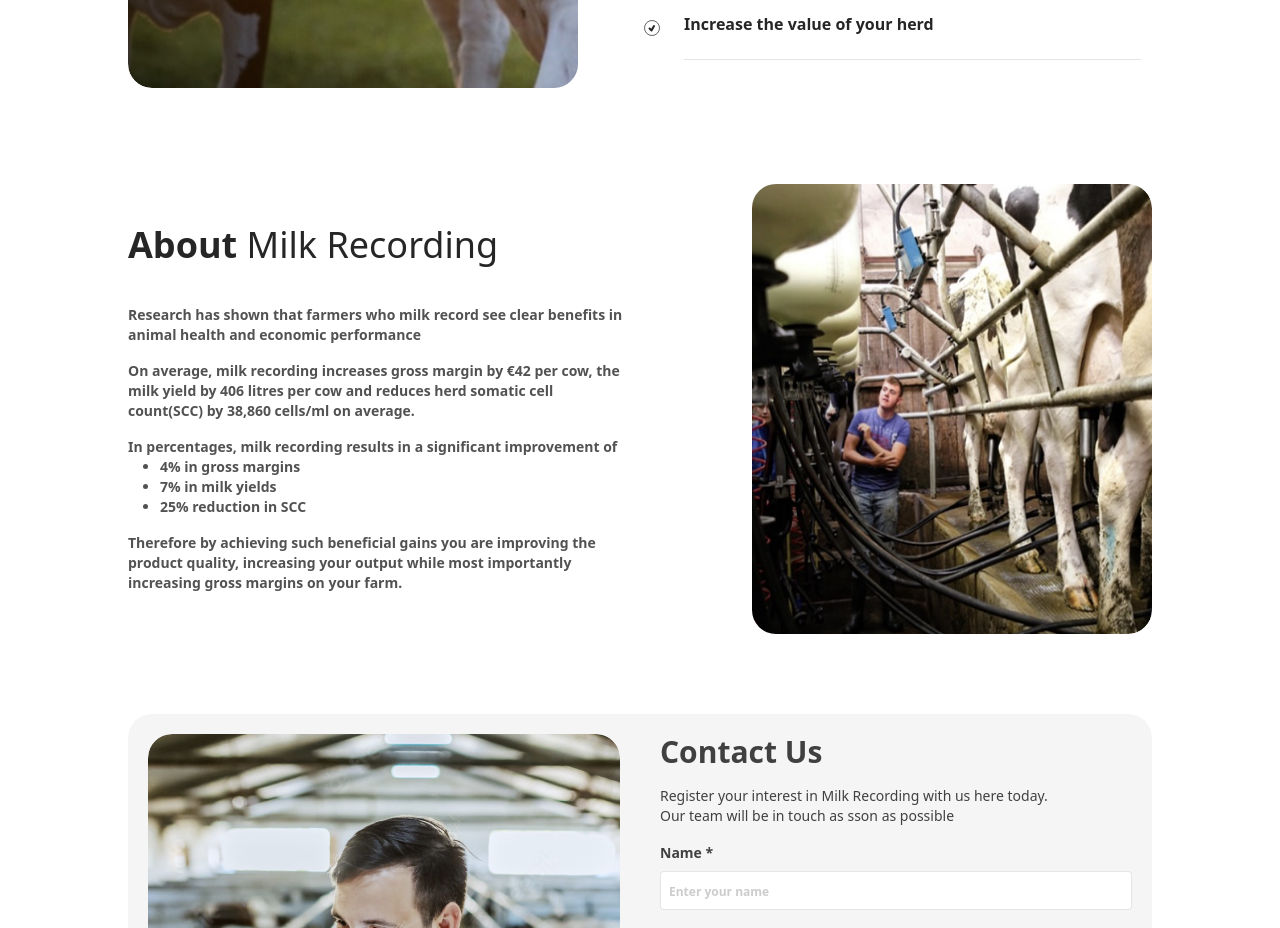
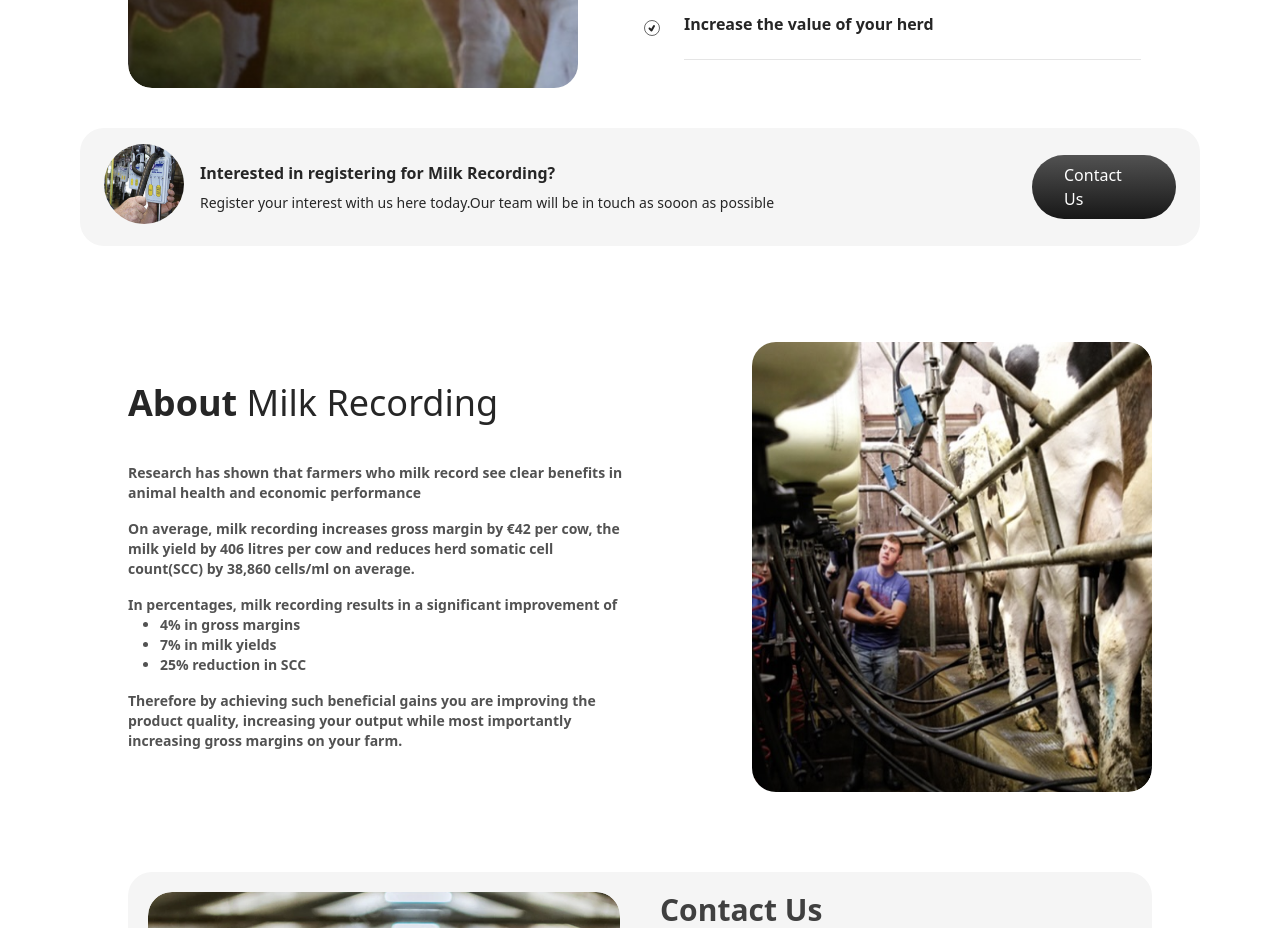
Before and after one commit to SeanGlamuare/dairy-data, a Next.js app: page / in a window 1280 px wide. Shown: the part 1780-2708 px from the top of the page. Built offline with nearby package versions, Linux system fonts and the light colour scheme.

Commit message:
feat: added contact dialog box

```diff
--- /dev/null
+++ b/components/Contact/Button/Button.tsx
@@ -0,0 +1,11 @@
+import React from "react";
+
+const Button = () => {
+	return (
+		<div className="p-2 px-8 text-white rounded-full cursor-pointer bg-gradient-to-b from-neutral-600 w-36 flex justify-center to-neutral-900 hover:shadow-lg hover:shadow-black/25 active:scale-[.97]">
+			Contact Us
+		</div>
+	);
+};
+
+export default Button;
--- a/components/Navbar/Navbar.tsx
+++ b/components/Navbar/Navbar.tsx
@@ -2,6 +2,7 @@ import Image from "next/image";
 import React, { useState } from "react";
 import { GiHamburgerMenu } from "react-icons/gi";
 import { ImCross } from "react-icons/im";
+import Button from "../Contact/Button/Button";
 
 const menu = [
 	{ name: "Milk Recording" },
@@ -34,9 +35,7 @@ const Navbar = () => {
 							</div>
 						);
 					})}
-					<div className="p-2 px-8 text-white rounded-full cursor-pointer bg-gradient-to-b from-neutral-600 w-36 flex justify-center to-neutral-900 hover:shadow-lg hover:shadow-black/25 active:scale-[.97]">
-						Contact Us
-					</div>
+					<Button />
 				</div>
 				<div
 					onClick={() => setShowSideMenu(true)}
--- /dev/null
+++ b/components/contactDialog/contactDialog.tsx
@@ -0,0 +1,36 @@
+import Image from "next/image";
+import React from "react";
+import Button from "../Contact/Button/Button";
+
+const ContactDialog = () => {
+	return (
+		<div className="flex justify-center w-full px-0 lg:px-20">
+			<div className="flex flex-col items-center justify-between w-full px-6 py-4 lg:flex-row bg-neutral-100 rounded-3xl gap-y-8 text-neutral-800">
+				<div className="flex items-center gap-4">
+					<div className="w-40 lg:w-max">
+						<Image
+							src="/contactDialog/cd1.png"
+							width={80}
+							height={80}
+							className="object-cover rounded-full min-w-[100px]"
+						/>
+					</div>
+					<div className="flex flex-col gap-2">
+						<div className="font-bold">
+							Interested in registering for Milk Recording?
+						</div>
+						<div className="flex text-sm lg:flex-col">
+							Register your interest with us here today.
+							<>Our team will be in touch as sooon as possible</>
+						</div>
+					</div>
+				</div>
+				<div>
+					<Button />
+				</div>
+			</div>
+		</div>
+	);
+};
+
+export default ContactDialog;
--- a/pages/index.tsx
+++ b/pages/index.tsx
@@ -7,6 +7,7 @@ import Benefit from "../components/Benefit/Benefit";
 import AboutMR from "../components/AboutMR/AboutMR";
 import Contact from "../components/Contact/Contact";
 import Footer from "../components/Footer/Footer";
+import ContactDialog from "../components/contactDialog/contactDialog";
 
 const Home: NextPage = () => {
 	return (
@@ -15,6 +16,7 @@ const Home: NextPage = () => {
 			<Hero />
 			<Why />
 			<Benefit />
+			<ContactDialog />
 			<AboutMR />
 			<Contact />
 			<Footer />
```
Also changed, not shown: public/contactDialog/cd1.png (added).
